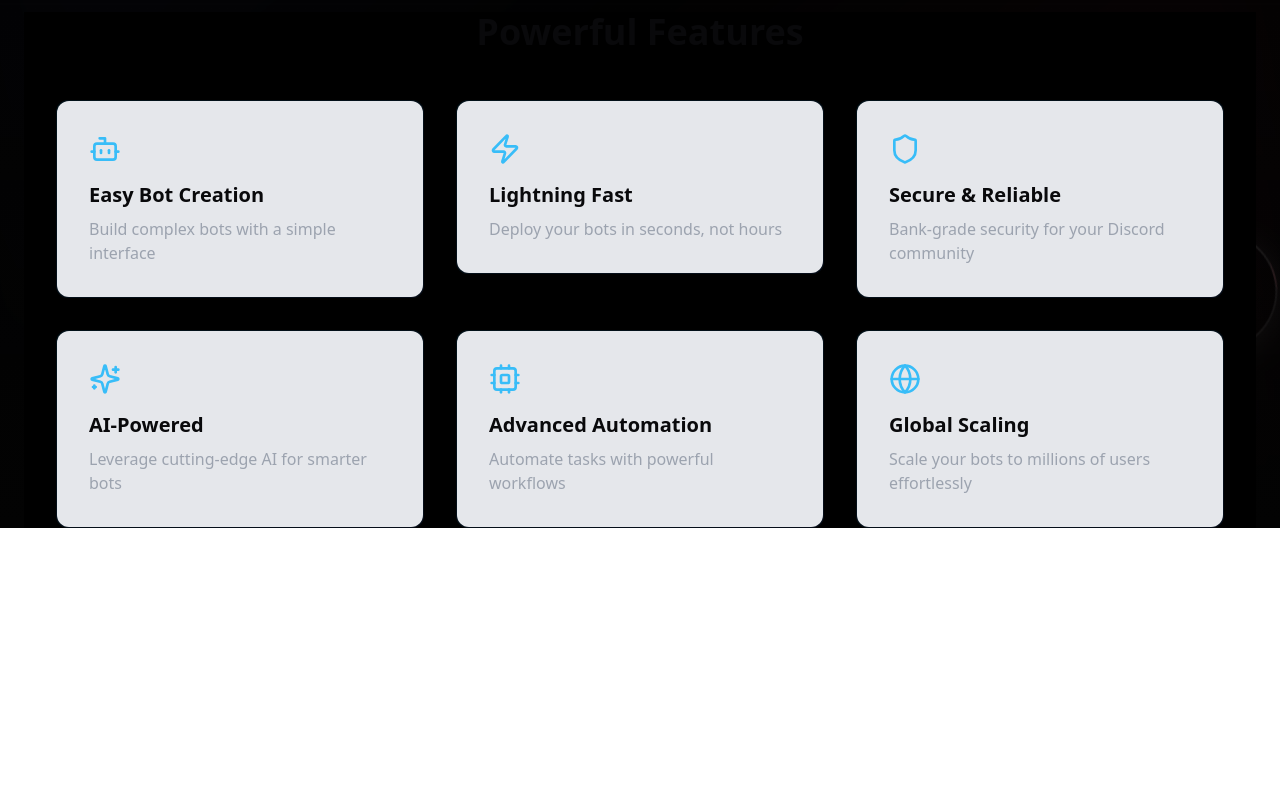
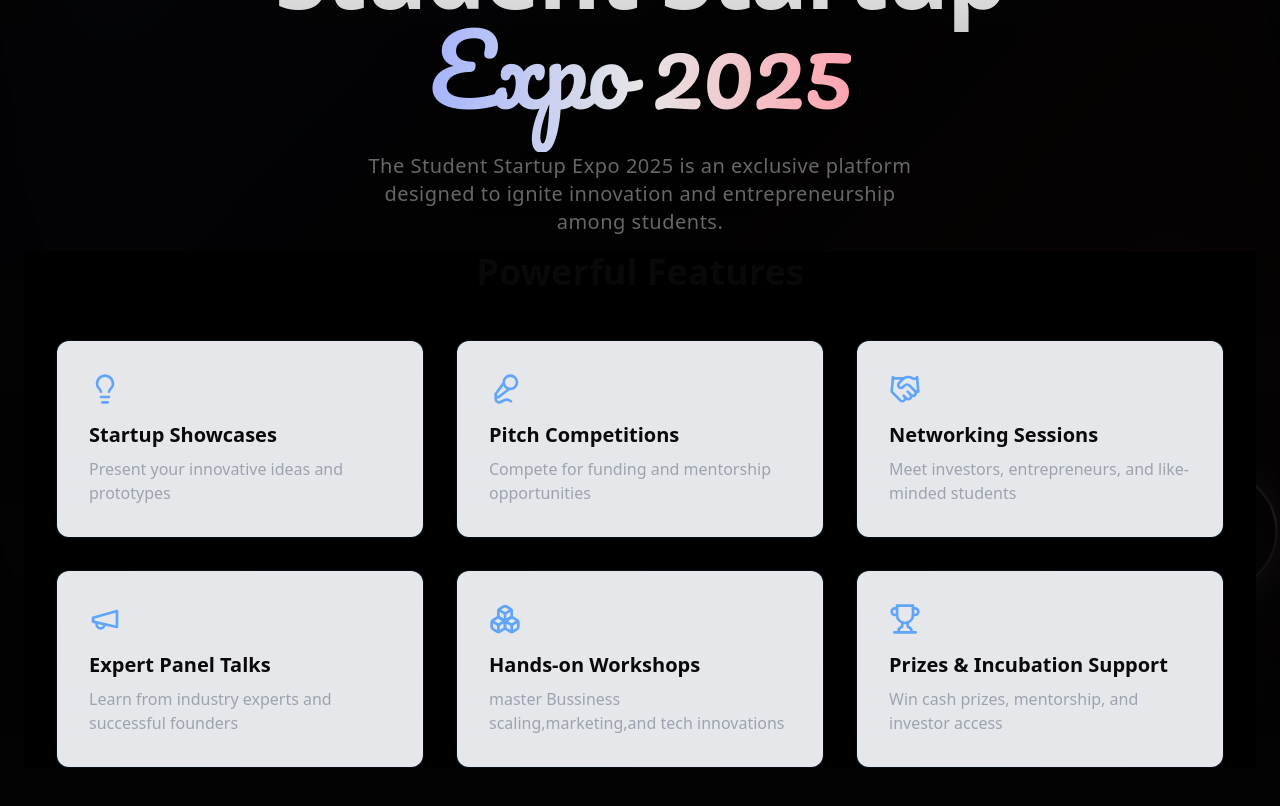
Before and after one commit to YGNTECHSTARTUP/codeiam, a Next.js app: page /StartupExpo in a window 1280 px wide. Shown: the part 520-1326 px from the top of the page. Before the commit the page ends 1048 px from the top, so only its background shows below. Built offline with nearby package versions, Linux system fonts and the light colour scheme.

Commit message:
Updated Features Card

```diff
--- a/components/hero-geometric.tsx
+++ b/components/hero-geometric.tsx
@@ -150,7 +150,7 @@ export default function HeroGeometric({
         />
       </div>
 
-      <div className="relative z-10 container mx-auto px-4 md:px-6">
+      <div className="relative z-10 container mx-auto px-4 md:px-6 mt-80">
         <div className="max-w-3xl mx-auto text-center">
           <motion.div
             custom={0}
@@ -185,7 +185,10 @@ export default function HeroGeometric({
           </motion.div>
 
         </div>
-      <FeatureSection/>
+        <div className="-mt-20 mb-20">
+        <FeatureSection/>
+
+        </div>
 
       </div>
 
--- a/components/ui/FeatureSection.tsx
+++ b/components/ui/FeatureSection.tsx
@@ -1,15 +1,14 @@
 "use client"
 
 import { motion } from "framer-motion"
-import { Bot, Zap, Shield, Sparkles, Cpu, Globe } from "lucide-react"
-
+import {Lightbulb, MicVocal, Handshake, Megaphone, Boxes, Trophy } from "lucide-react"
 const features = [
-  { icon: Bot, title: "Easy Bot Creation", description: "Build complex bots with a simple interface" },
-  { icon: Zap, title: "Lightning Fast", description: "Deploy your bots in seconds, not hours" },
-  { icon: Shield, title: "Secure & Reliable", description: "Bank-grade security for your Discord community" },
-  { icon: Sparkles, title: "AI-Powered", description: "Leverage cutting-edge AI for smarter bots" },
-  { icon: Cpu, title: "Advanced Automation", description: "Automate tasks with powerful workflows" },
-  { icon: Globe, title: "Global Scaling", description: "Scale your bots to millions of users effortlessly" },
+  { icon:Lightbulb, title: "Startup Showcases", description: "Present your innovative ideas and prototypes" },
+  { icon: MicVocal, title: "Pitch Competitions", description: "Compete for funding and mentorship opportunities" },
+  { icon: Handshake, title: "Networking Sessions", description: "Meet investors, entrepreneurs, and like-minded students" },
+  { icon: Megaphone, title: "Expert Panel Talks", description: "Learn from industry experts and successful founders" },
+  { icon: Boxes, title: "Hands-on Workshops", description: "master Bussiness scaling,marketing,and tech innovations" },
+  { icon: Trophy, title: "Prizes & Incubation Support", description: "Win cash prizes, mentorship, and investor access" },
 ]
 
 export default function FeatureSection() {
@@ -51,7 +50,7 @@ function FeatureCard({ icon: Icon, title, description }: FeatureCardProps) {
       className="relative overflow-hidden rounded-xl bg-gradient-to-br from-sky-500/10 to-blue-500/10 p-px group"
     >
       <div className="relative z-10 bg-gray-200 p-8 rounded-xl h-full">
-        <div className="mb-4 text-sky-400">
+        <div className="mb-4 text-blue-400">
           <Icon className="w-8 h-8" />
         </div>
         <h3 className="text-xl font-semibold mb-2">{title}</h3>
```
